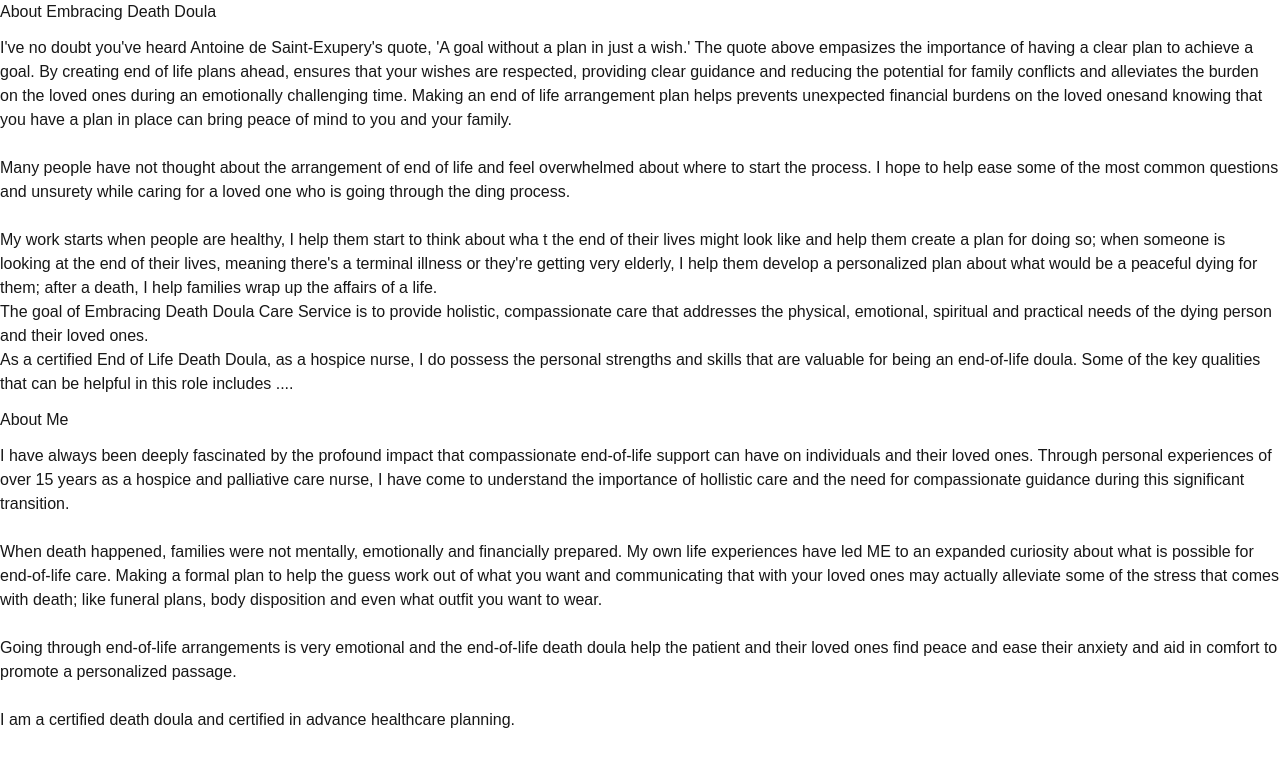
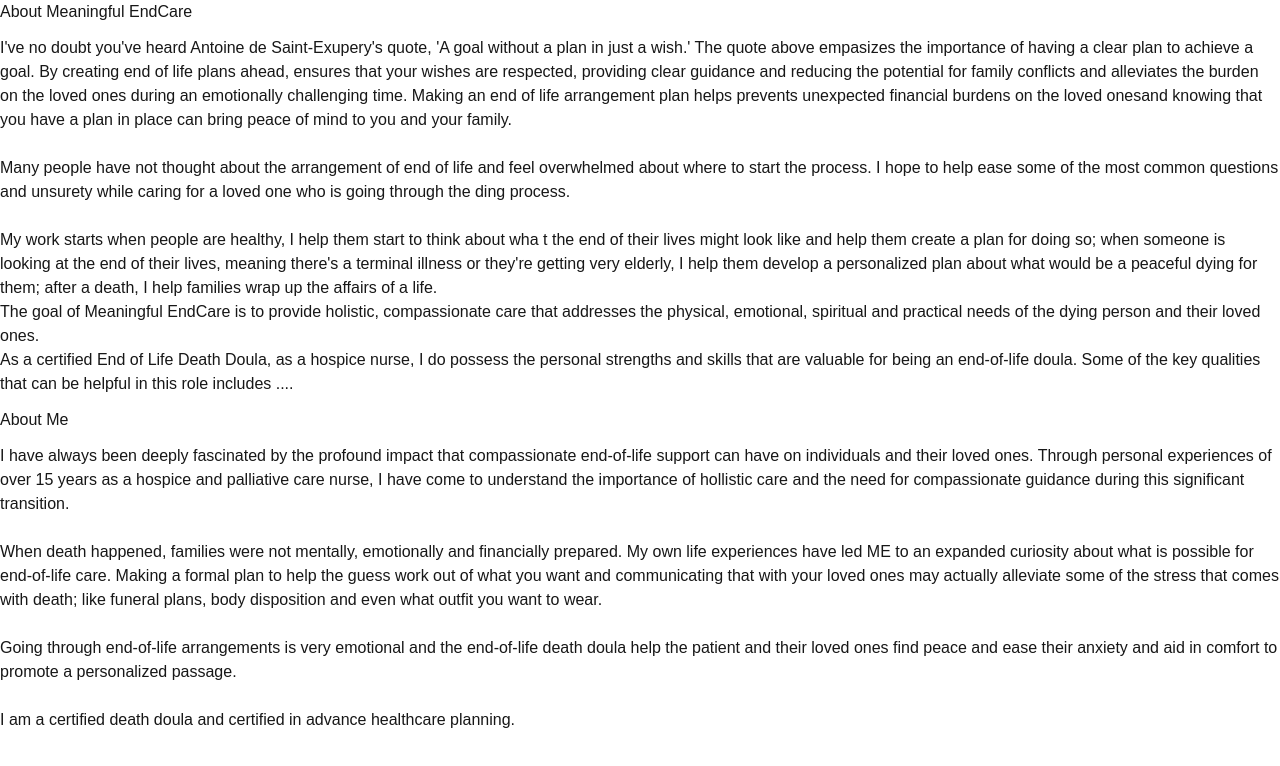
Before and after one commit to victoriaraya/emracing_death, a Next.js app: page /about in a window 1280 px wide. Shown: the top 766 px of the page. Built offline with nearby package versions, Linux system fonts and the light colour scheme.

Commit message:
name change edits

```diff
--- a/app/about/page.tsx
+++ b/app/about/page.tsx
@@ -1,7 +1,7 @@
 const About = () => {
   return (
     <div className="flex flex-col gap-3">
-      <h1>About Embracing Death Doula</h1>
+      <h1>About Meaningful EndCare</h1>
       <p>
         <p>
           {" "}
@@ -34,9 +34,9 @@
           the affairs of a life.{" "}
         </p>
         <p>
-          The goal of Embracing Death Doula Care Service is to provide holistic,
-          compassionate care that addresses the physical, emotional, spiritual
-          and practical needs of the dying person and their loved ones.
+          The goal of Meaningful EndCare is to provide holistic, compassionate
+          care that addresses the physical, emotional, spiritual and practical
+          needs of the dying person and their loved ones.
         </p>
         <p>
           As a certified End of Life Death Doula, as a hospice nurse, I do
```
